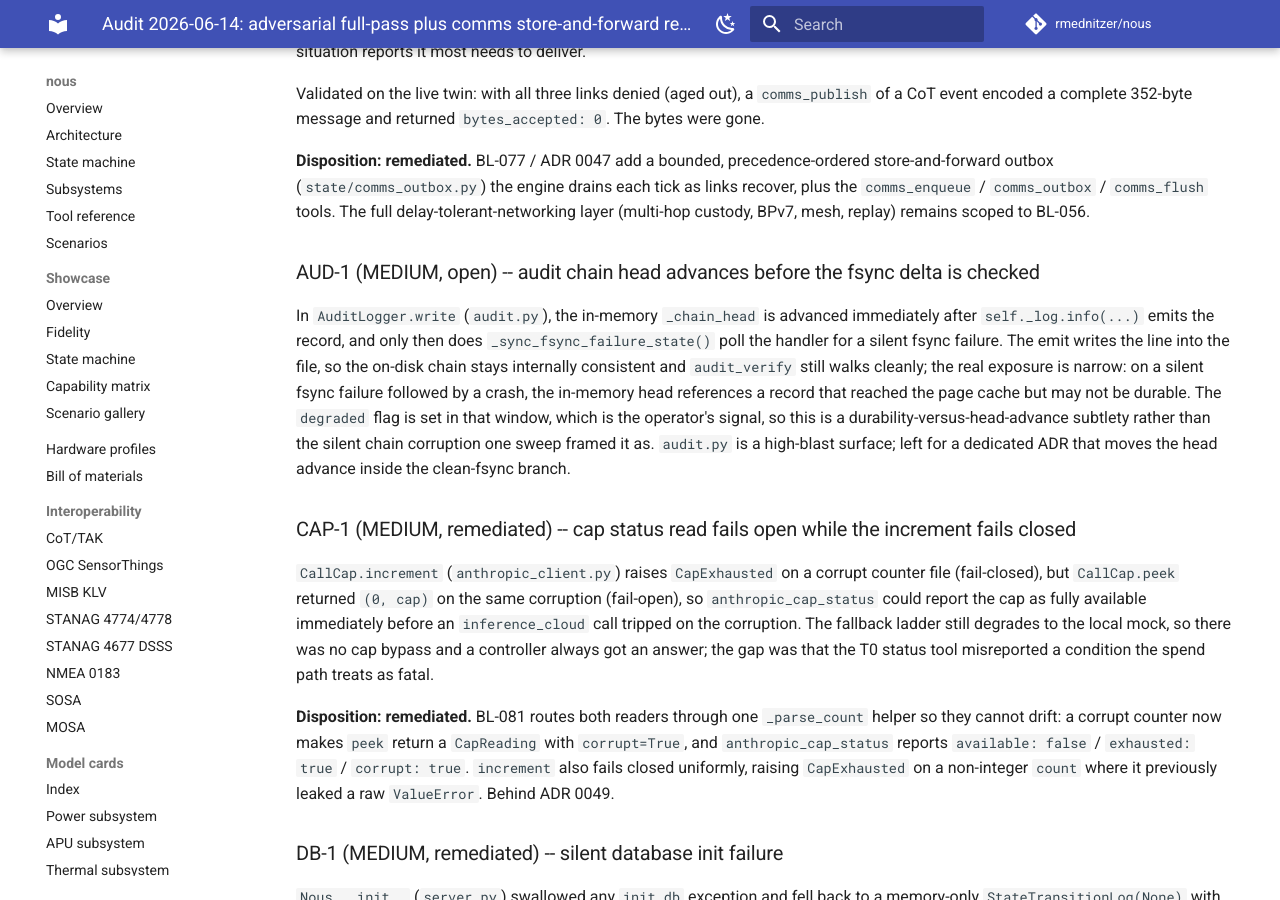
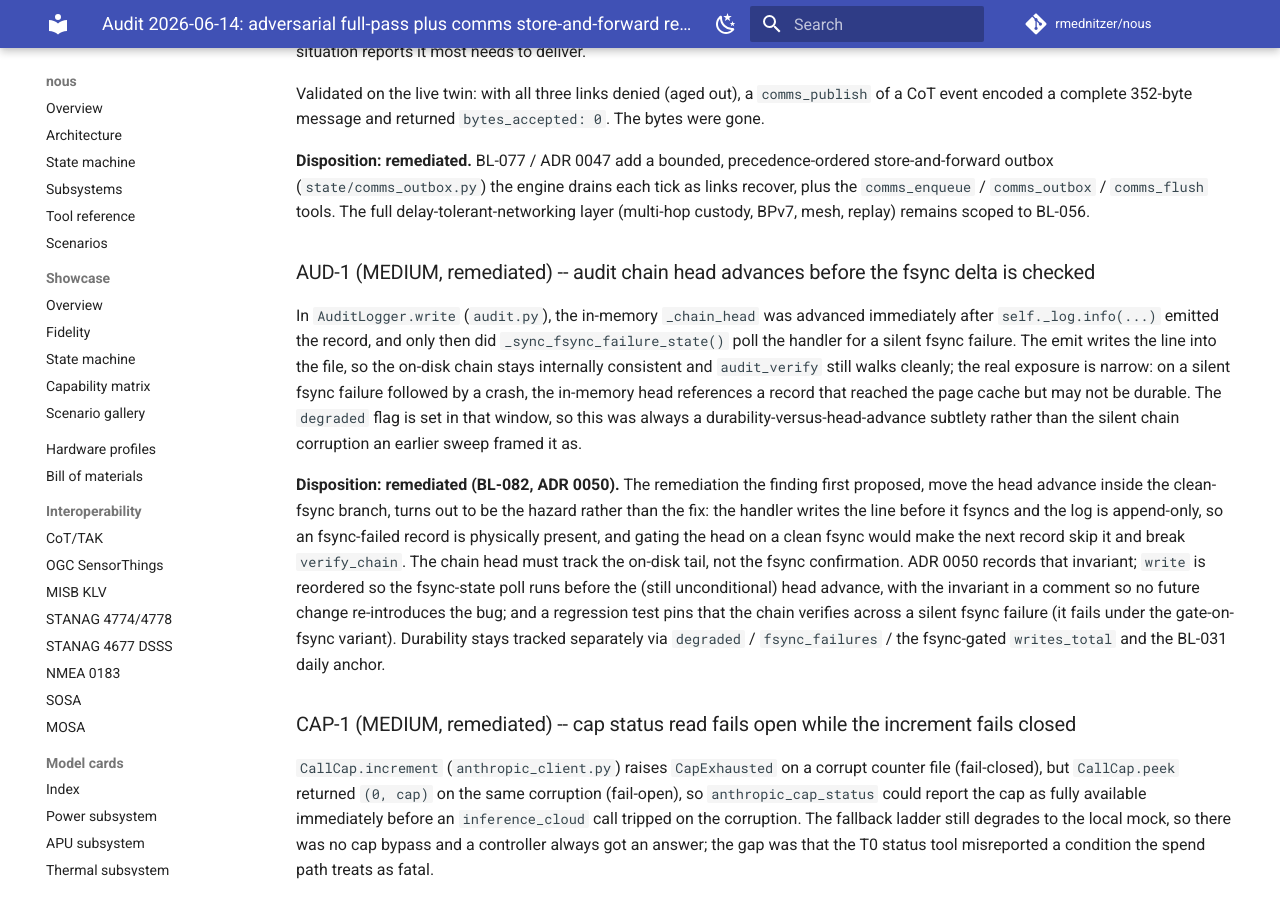
Before and after one commit to rmednitzer/nous, an MkDocs documentation site: the page built from docs/audit-2026-06-14.md, in a window 1280 px wide and 900 px high, scrolled down 1256 px. Built offline with MkDocs 1.6.1 and Material for MkDocs 9.7.7, drawn with Linux system fonts in a browser that asks for light colours; comment, search, counter and statistics services are not loaded; some of the changed text lies outside the part shown.

Commit message:
docs(BL-082): document the audit chain-head-tracks-on-disk-tail invariant (ADR 0050) (#132)
* docs(BL-082): document the audit chain-head-tracks-on-disk-tail invariant (ADR 0050)

The 2026-06-14 audit's AUD-1 flagged that AuditLogger.write advances the
in-memory _chain_head right after the emit and only then polls for a silent
fsync failure, and proposed moving the head advance inside the clean-fsync
branch. That remediation is the hazard, not the fix: _FsyncingFileHandler
writes the line into the append-only log before it fsyncs, so an fsync-failed
record is physically present, and gating the head on a clean fsync would make
the next record skip it and break verify_chain.

The chain head must track the on-disk tail, not the fsync confirmation. ADR
0050 records the invariant. write is reordered so the fsync-state poll runs
before the still-unconditional head advance, with the invariant in a comment so
no future change re-introduces the bug. No behaviour change: durability stays
tracked separately via degraded / fsync_failures / the fsync-gated writes_total
and the BL-031 daily anchor.

Pinned by tests/regression/test_audit_findings.py
(TestAud1ChainHeadTracksOnDiskTail), which verifies the chain survives a silent
fsync failure and fails under the gate-on-fsync variant.

https://claude.ai/code/session_017eybTXAGZEoHcYPt5rUMVP

* docs(BL-082): phrase the audit write-failure comment conservatively (PR #132 review)

Address Copilot review: the except OSError comment claimed "nothing reached the
file", which over-claims (a flush can fail mid-write, leaving a partial line).
The guarantee we actually rely on is narrower -- the head must not advance when
the write path fails -- so the comment now says that without asserting nothing
was written. Comment-only; no behaviour change.

https://claude.ai/code/session_017eybTXAGZEoHcYPt5rUMVP

```diff
--- a/docs/audit-2026-06-14.md
+++ b/docs/audit-2026-06-14.md
@@ -61,19 +61,31 @@ drains each tick as links recover, plus the `comms_enqueue` / `comms_outbox` /
 `comms_flush` tools. The full delay-tolerant-networking layer (multi-hop
 custody, BPv7, mesh, replay) remains scoped to BL-056.
 
-### AUD-1 (MEDIUM, open) -- audit chain head advances before the fsync delta is checked
+### AUD-1 (MEDIUM, remediated) -- audit chain head advances before the fsync delta is checked
 
-In `AuditLogger.write` (`audit.py`), the in-memory `_chain_head` is advanced
-immediately after `self._log.info(...)` emits the record, and only then does
+In `AuditLogger.write` (`audit.py`), the in-memory `_chain_head` was advanced
+immediately after `self._log.info(...)` emitted the record, and only then did
 `_sync_fsync_failure_state()` poll the handler for a silent fsync failure. The
 emit writes the line into the file, so the on-disk chain stays internally
 consistent and `audit_verify` still walks cleanly; the real exposure is narrow:
 on a silent fsync failure followed by a crash, the in-memory head references a
 record that reached the page cache but may not be durable. The `degraded` flag
-is set in that window, which is the operator's signal, so this is a
-durability-versus-head-advance subtlety rather than the silent chain corruption
-one sweep framed it as. `audit.py` is a high-blast surface; left for a dedicated
-ADR that moves the head advance inside the clean-fsync branch.
+is set in that window, so this was always a durability-versus-head-advance
+subtlety rather than the silent chain corruption an earlier sweep framed it as.
+
+**Disposition: remediated (BL-082, ADR 0050).** The remediation the finding
+first proposed, move the head advance inside the clean-fsync branch, turns out
+to be the hazard rather than the fix: the handler writes the line before it
+fsyncs and the log is append-only, so an fsync-failed record is physically
+present, and gating the head on a clean fsync would make the next record skip it
+and break `verify_chain`. The chain head must track the on-disk tail, not the
+fsync confirmation. ADR 0050 records that invariant; `write` is reordered so the
+fsync-state poll runs before the (still unconditional) head advance, with the
+invariant in a comment so no future change re-introduces the bug; and a
+regression test pins that the chain verifies across a silent fsync failure (it
+fails under the gate-on-fsync variant). Durability stays tracked separately via
+`degraded` / `fsync_failures` / the fsync-gated `writes_total` and the BL-031
+daily anchor.
 
 ### CAP-1 (MEDIUM, remediated) -- cap status read fails open while the increment fails closed
 
@@ -245,7 +257,7 @@ adapter never imports. Both are backlog-text drift, not code defects.
 2. RLD-1: reset the failsafe streaks and capability cache on reload (done, BL-079).
 3. RUN-1: stamp the runner exit_code on the caught-exception path (done, BL-080 / ADR 0048).
 4. CAP-1: make the cap status read fail closed on a corrupt counter (done, BL-081 / ADR 0049).
-5. AUD-1: the last high-blast surface (audit chain-head versus fsync window), behind its own ADR.
+5. AUD-1: document the chain-head-versus-fsync invariant and guard it (done, BL-082 / ADR 0050).
 6. The LOW findings: opportunistic, batched into the next cadence pass.
 
 ## Out of scope
```
Also changed, not shown: CHANGELOG.md (+17 -0 lines), STATUS.md (+5 -2 lines), docs/adr/0050-chain-head-tracks-on-disk-tail.md (added, +82 -0 lines), docs/adr/README.md (+1 -0 lines), docs/backlog.md (+1 -0 lines), 2 other files.
